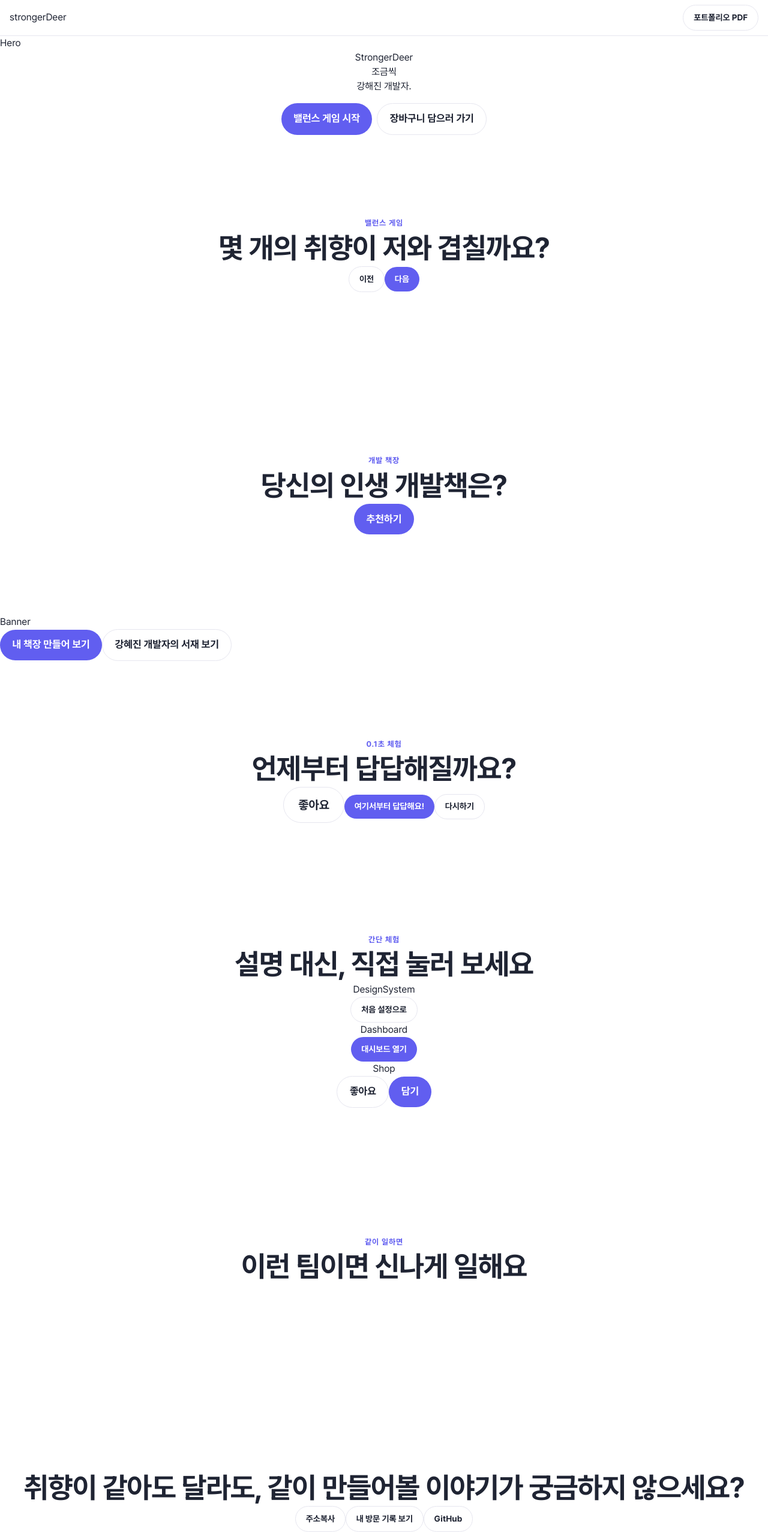
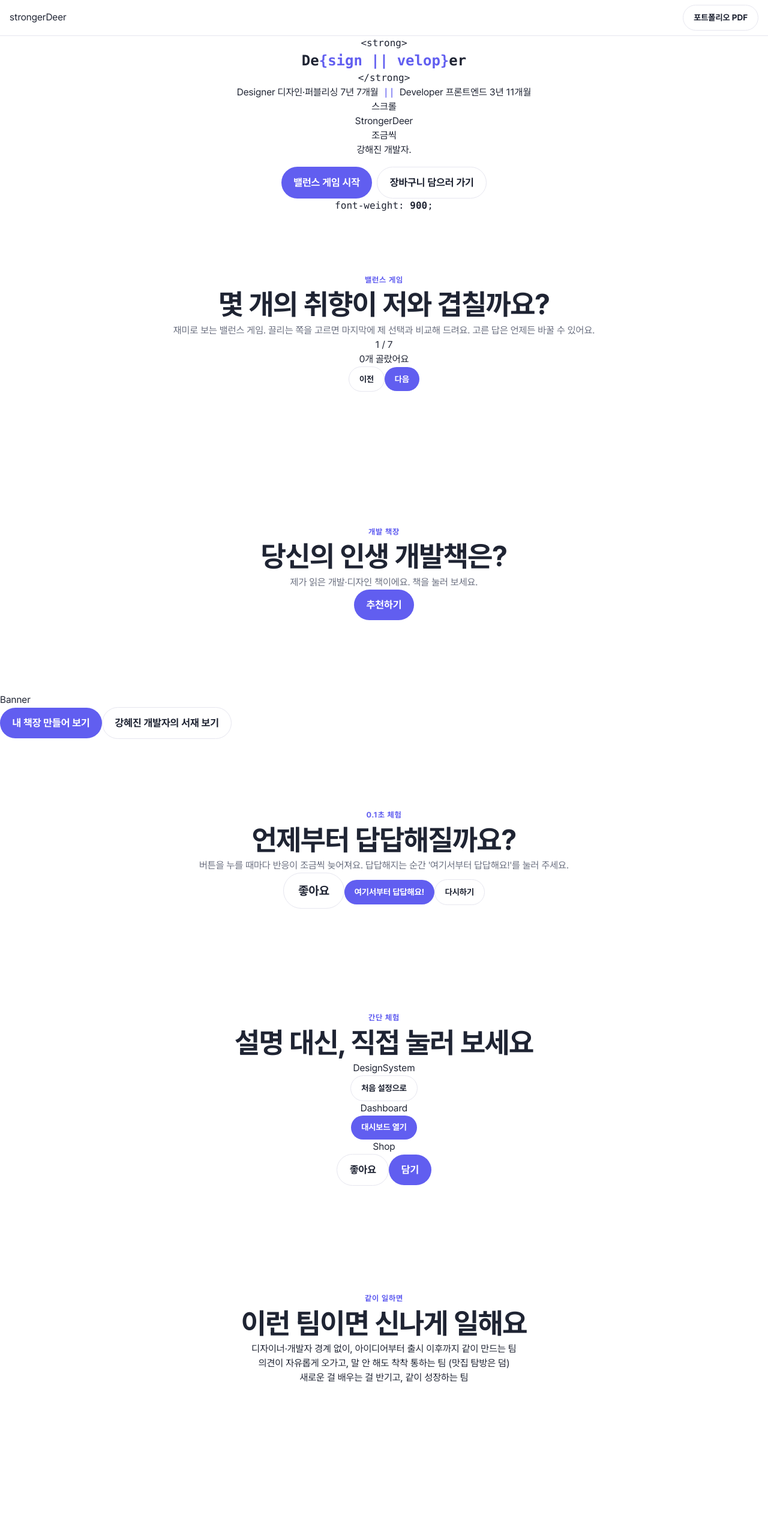
Before and after one commit to strongerDeer/strongerDeer, a Next.js app: page /strongerDeer/ in a window 1280 px wide. Shown: the top 2561 px of the page at 60% size. Built offline with nearby package versions, Linux system fonts and the light colour scheme.

Commit message:
✨ Feat: 섹션 설명·정적 콘텐츠 추가

```diff
--- a/components/sections/BalanceGame.tsx
+++ b/components/sections/BalanceGame.tsx
@@ -7,7 +7,12 @@ export function BalanceGame() {
       id='balance-game'
       label='밸런스 게임'
       title='몇 개의 취향이 저와 겹칠까요?'
+      description='재미로 보는 밸런스 게임. 끌리는 쪽을 고르면 마지막에 제 선택과 비교해
+        드려요. 고른 답은 언제든 바꿀 수 있어요.'
     >
+      <p>1 / 7</p>
+      <p> 0개 골랐어요</p>
+
       <Button size='sm'>이전</Button>
       <Button variant='solid' size='sm'>
         다음
--- a/components/sections/Banner.tsx
+++ b/components/sections/Banner.tsx
@@ -1,12 +1,16 @@
-import { Button } from '@/components/common/Button';
+import { ButtonLink } from '@/components/common/ButtonLink';
 
 export function Banner() {
   return (
     <section id='banner'>
       <h2>Banner</h2>
 
-      <Button variant='solid'>내 책장 만들어 보기</Button>
-      <Button>강혜진 개발자의 서재 보기</Button>
+      <ButtonLink variant='solid' href='https://page0127.com' target='_blank'>
+        내 책장 만들어 보기
+      </ButtonLink>
+      <ButtonLink href='https://page0127.com/stronger_khj' target='_blank'>
+        강혜진 개발자의 서재 보기
+      </ButtonLink>
     </section>
   );
 }
--- a/components/sections/Book.tsx
+++ b/components/sections/Book.tsx
@@ -3,7 +3,12 @@ import { Section } from '@/components/common/Section';
 
 export function Book() {
   return (
-    <Section id='book' label='개발 책장' title='당신의 인생 개발책은?'>
+    <Section
+      id='book'
+      label='개발 책장'
+      title='당신의 인생 개발책은?'
+      description='제가 읽은 개발·디자인 책이에요. 책을 눌러 보세요.'
+    >
       <Button variant='solid'>추천하기</Button>
     </Section>
   );
--- a/components/sections/Contact.tsx
+++ b/components/sections/Contact.tsx
@@ -1,4 +1,5 @@
 import { Button } from '@/components/common/Button';
+import { ButtonLink } from '@/components/common/ButtonLink';
 import { Section } from '@/components/common/Section';
 
 export function Contact() {
@@ -7,9 +8,24 @@ export function Contact() {
       id='contact'
       title='취향이 같아도 달라도, 같이 만들어볼 이야기가 궁금하지 않으세요?'
     >
-      <Button size='sm'>주소복사</Button>
-      <Button size='sm'>내 방문 기록 보기</Button>
-      <Button size='sm'>GitHub</Button>
+      <div className='mt-10 flex flex-wrap items-center justify-center gap-2'>
+        <a
+          href='mailto:stronger_deer@naver.com'
+          className='rounded-full bg-background-soft px-4 py-2'
+        >
+          stronger_deer@naver.com
+        </a>
+        <Button size='sm'>주소복사</Button>
+        <Button size='sm'>내 방문 기록 보기</Button>
+
+        <ButtonLink
+          href='https://github.com/strongerDeer'
+          target='_blank'
+          rel='noopener noreferrer'
+        >
+          GitHub
+        </ButtonLink>
+      </div>
     </Section>
   );
 }
--- a/components/sections/Hero.tsx
+++ b/components/sections/Hero.tsx
@@ -1,7 +1,21 @@
 export function Hero() {
   return (
-    <section id='hero'>
-      <h2>Hero</h2>
+    <section id='hero' className='text-center'>
+      <div className='flex flex-col justify-center'>
+        <code>{`<strong>`}</code>
+        <span className='text-xl font-bold'>
+          <code>{`De`}</code>
+          <code className='text-accent'>{`{sign || velop}`}</code>
+          <code>{`er`}</code>
+        </span>
+        <code>{`</strong>`}</code>
+      </div>
+      <div className='flex justify-center gap-2'>
+        <p>Designer 디자인·퍼블리싱 7년 7개월</p>
+        <code className='text-accent'>||</code>
+        <p>Developer 프론트엔드 3년 11개월</p>
+      </div>
+      <p>스크롤</p>
     </section>
   );
 }
--- a/components/sections/ResponseTime.tsx
+++ b/components/sections/ResponseTime.tsx
@@ -7,6 +7,7 @@ export function ResponseTime() {
       id='response-time'
       label='0.1초 체험'
       title='언제부터 답답해질까요?'
+      description="버튼을 누를 때마다 반응이 조금씩 늦어져요. 답답해지는 순간 '여기서부터 답답해요!'를 눌러 주세요."
     >
       <Button variant='outline' size='lg'>
         좋아요
--- a/components/sections/StrongerDeer.tsx
+++ b/components/sections/StrongerDeer.tsx
@@ -1,4 +1,4 @@
-import { Button } from '@/components/common/Button';
+import { ButtonLink } from '@/components/common/ButtonLink';
 
 export function StrongerDeer() {
   return (
@@ -7,9 +7,15 @@ export function StrongerDeer() {
       <p>조금씩</p>
       <p>강해진 개발자.</p>
       <div className='mt-4 flex justify-center gap-2'>
-        <Button variant='solid'>밸런스 게임 시작</Button>
-        <Button>장바구니 담으러 가기</Button>
+        <ButtonLink variant='solid' href='#balance-game'>
+          밸런스 게임 시작
+        </ButtonLink>
+        <ButtonLink href='#shop'>장바구니 담으러 가기</ButtonLink>
       </div>
+
+      <code>
+        font-weight: <span className='font-black'>900</span>;
+      </code>
     </section>
   );
 }
--- a/components/sections/Together.tsx
+++ b/components/sections/Together.tsx
@@ -6,6 +6,16 @@ export function Together() {
       id='together'
       label='같이 일하면'
       title='이런 팀이면 신나게 일해요'
-    ></Section>
+    >
+      <ul>
+        <li>
+          디자이너·개발자 경계 없이, 아이디어부터 출시 이후까지 같이 만드는 팀
+        </li>
+        <li>
+          의견이 자유롭게 오가고, 말 안 해도 착착 통하는 팀 (맛집 탐방은 덤)
+        </li>
+        <li>새로운 걸 배우는 걸 반기고, 같이 성장하는 팀</li>
+      </ul>
+    </Section>
   );
 }
--- a/components/sections/demoSections/Shop.tsx
+++ b/components/sections/demoSections/Shop.tsx
@@ -2,7 +2,7 @@ import { Button } from '@/components/common/Button';
 
 export function Shop() {
   return (
-    <article>
+    <article id='shop'>
       <h3>Shop</h3>
 
       <Button>좋아요</Button>
```
